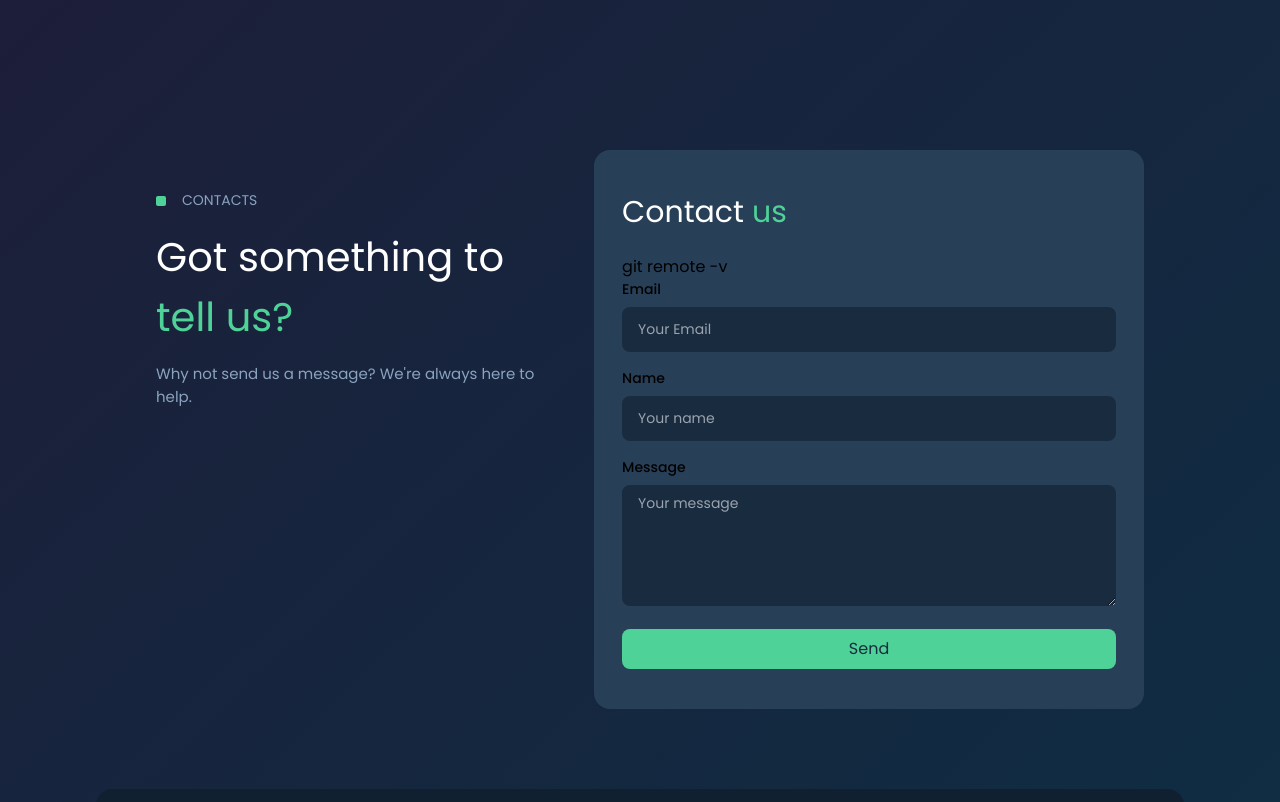
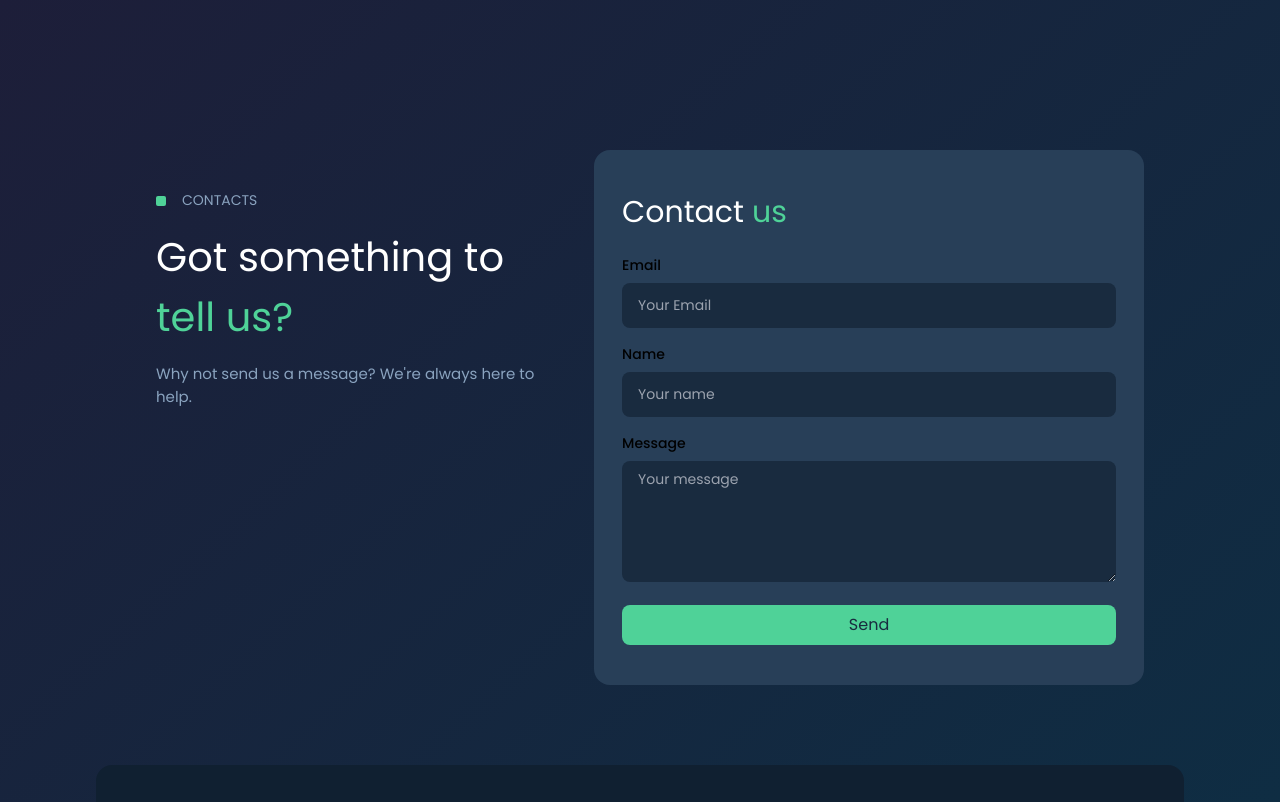
Before and after one commit to noahhamid/Bay-solutions, a React (Vite) app: page /contact in a window 1280 px wide. Shown: the top 802 px of the page. Built offline with nearby package versions, Linux system fonts and the light colour scheme.

Commit message:
contact page fixed

```diff
--- a/src/components/contact.jsx
+++ b/src/components/contact.jsx
@@ -95,8 +95,6 @@ const Contact = () => {
             >
               Contact <span className="text-customGreen">us</span>
             </motion.h1>
-            git remote -v
-
             <div className="mb-4">
               <label htmlFor="email" className="block text-sm font-medium">
                 Email
```
